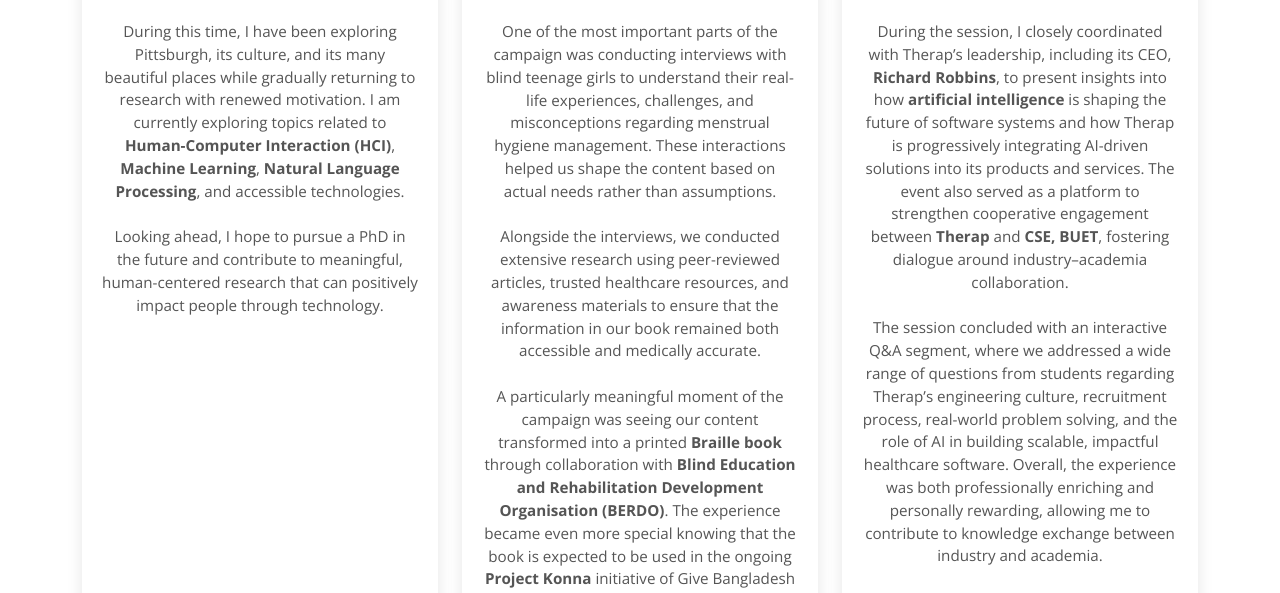
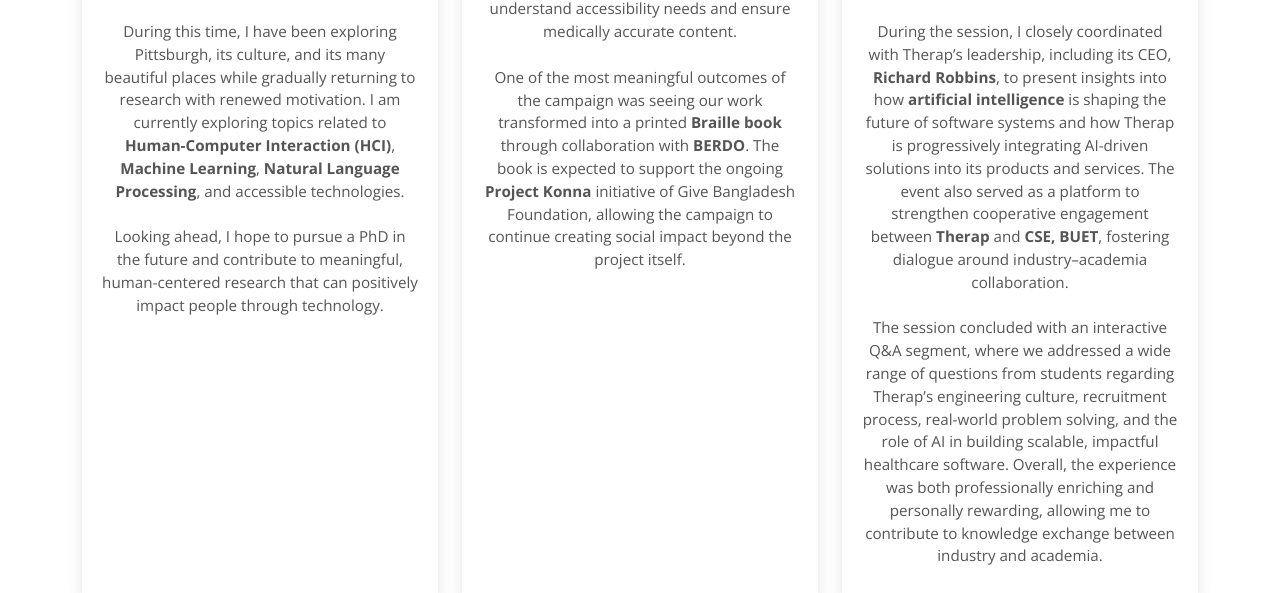
Before and after one commit to Era206/era206.github.io, a website: page index.html in a window 1280 px wide. Shown: the part 4177-4770 px from the top of the page. Drawn offline with nearby package versions, Linux system fonts and the light colour scheme.

Commit message:
Update index.html

```diff
--- a/index.html
+++ b/index.html
@@ -291,7 +291,7 @@
         </div>
       </div>
 
-      <div class="col-lg-4 col-md-6 d-flex align-items-stretch">
+     <div class="col-lg-4 col-md-6 d-flex align-items-stretch">
         <div class="blog-card">
           <img src="assets/img/blog/onuronon.png" class="img-fluid" alt="Project Onuronon">
 
@@ -302,19 +302,10 @@
           </h4>
 
           <p>
-            Project Onuronon was a social awareness campaign developed under <b>Give Bangladesh Foundation</b>, focusing on creating accessible menstrual health education materials for visually impaired adolescent girls in Bangladesh. I had the opportunity to serve as the <b>Campaign Lead</b> of the initiative.
+            Project Onuronon was a social awareness initiative under <b>Give Bangladesh Foundation</b> focused on creating accessible menstrual hygiene education materials for visually impaired adolescent girls in Bangladesh. As the <b>Campaign Lead</b>, I conducted interviews with blind teenage girls and carried out research to better understand accessibility needs and ensure medically accurate content.
             <br/><br/>
 
-            One of the most important parts of the campaign was conducting interviews with blind teenage girls to understand their real-life experiences, challenges, and misconceptions regarding menstrual hygiene management. These interactions helped us shape the content based on actual needs rather than assumptions.
-            <br/><br/>
-
-            Alongside the interviews, we conducted extensive research using peer-reviewed articles, trusted healthcare resources, and awareness materials to ensure that the information in our book remained both accessible and medically accurate.
-            <br/><br/>
-
-            A particularly meaningful moment of the campaign was seeing our content transformed into a printed <b>Braille book</b> through collaboration with <b>Blind Education and Rehabilitation Development Organisation (BERDO)</b>. The experience became even more special knowing that the book is expected to be used in the ongoing <b>Project Konna</b> initiative of Give Bangladesh Foundation, allowing the work to continue creating impact beyond the campaign itself.
-            <br/><br/>
-
-            Overall, the campaign was both emotionally impactful and socially meaningful, giving me the opportunity to contribute to accessible health education and awareness for visually impaired students in Bangladesh.
+            One of the most meaningful outcomes of the campaign was seeing our work transformed into a printed <b>Braille book</b> through collaboration with <b>BERDO</b>. The book is expected to support the ongoing <b>Project Konna</b> initiative of Give Bangladesh Foundation, allowing the campaign to continue creating social impact beyond the project itself.
           </p>
         </div>
       </div>
```
